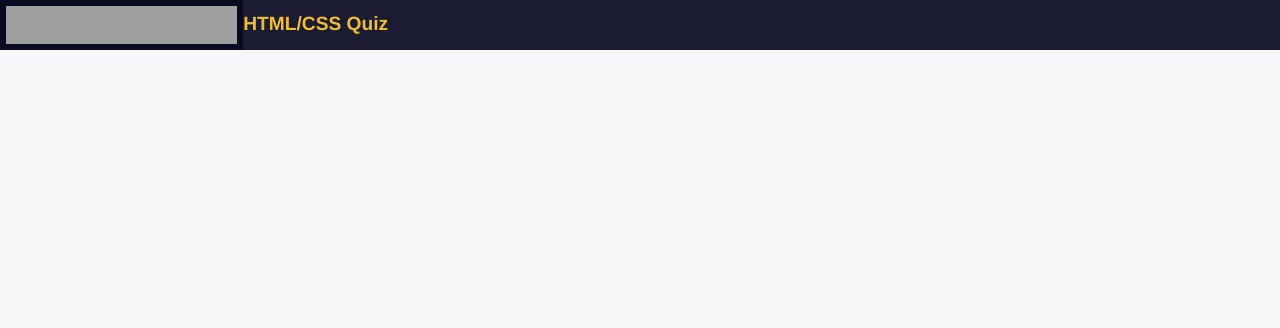
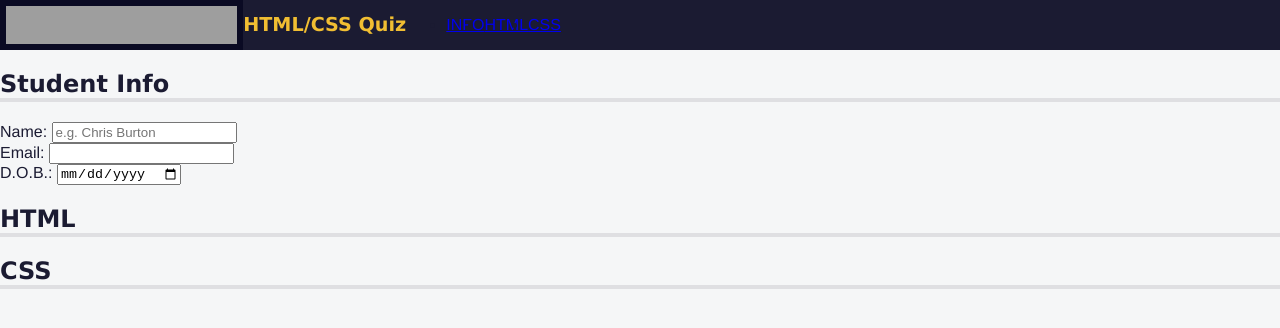
Before and after one commit to Wizzle13/fccquiz, a plain HTML site: page index.html in a window 1280 px wide. Drawn offline with Linux system fonts and the light colour scheme; grey boxes are pictures that could not be loaded.

Commit message:
added student info section

```diff
--- a/index.html
+++ b/index.html
@@ -13,17 +13,30 @@
         <h1>HTML/CSS Quiz</h1>
         <nav>
             <ul>
-                <li><a>INFO</a></li>
-                <li><a>HTML</a></li>
-                <li><a>CSS</a></li>
+                <li><a href="#student-info">INFO</a></li>
+                <li><a href="#html-questions">HTML</a></li>
+                <li><a href="#css-questions">CSS</a></li>
             </ul>
         </nav>
     </header>
     <main>
         <form action="https://freecodecamp.org/practice-project/accessibility-quiz" method="post">
-            <Section></Section>
-            <Section></Section>
-            <Section></Section>
+            <section role="region" aria-labelledby="student-info"><h2 id="student-info">Student Info</h2>
+                <div class="info">
+                    <label for="student-name" >Name:</label>
+                    <input type="text" name="student-name" id="student-name" placeholder="e.g. Chris Burton" />
+                </div>
+                <div class="info">
+                    <label for="student-email">Email:</label>
+                    <input type="email" name="student-email" id="student-email" />
+                </div>
+                <div class="info">
+                    <label for="birth-date">D.O.B.:</label>
+                    <input type="date" name="birth-date" id="birth-date" />
+                </div>
+            </Section>
+            <section role="region" aria-labelledby="html-questions"><h2 id="html-questions">HTML</h2></Section>
+            <section role="region" aria-labelledby="css-questions"><h2 id="css-questions">CSS</h2></Section>
         </form>
     </main>
 
--- a/styles.css
+++ b/styles.css
@@ -18,7 +18,7 @@ header {
     aspect-ratio: 35 / 4;
     padding: 0.4rem;
 }
-
+/*  */
 h1 {
     color: #f1be32;
     font-size: min(5vw, 1.2em);
@@ -28,3 +28,11 @@ nav > ul {
     display: flex;
     justify-content: space-evenly;
 }
+
+h1, h2 {
+    font-family: Verdana, sans-serif;
+}
+
+h2 {
+    border-bottom: 4px solid #dfdfe2;
+}
```
